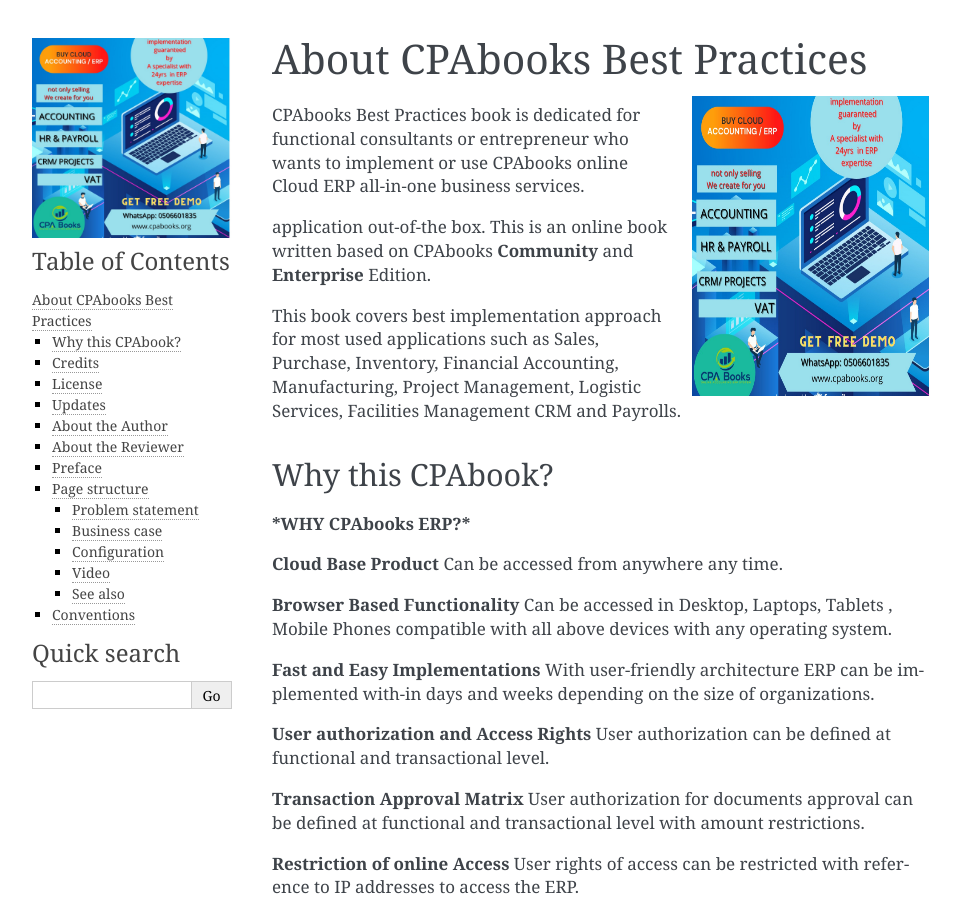
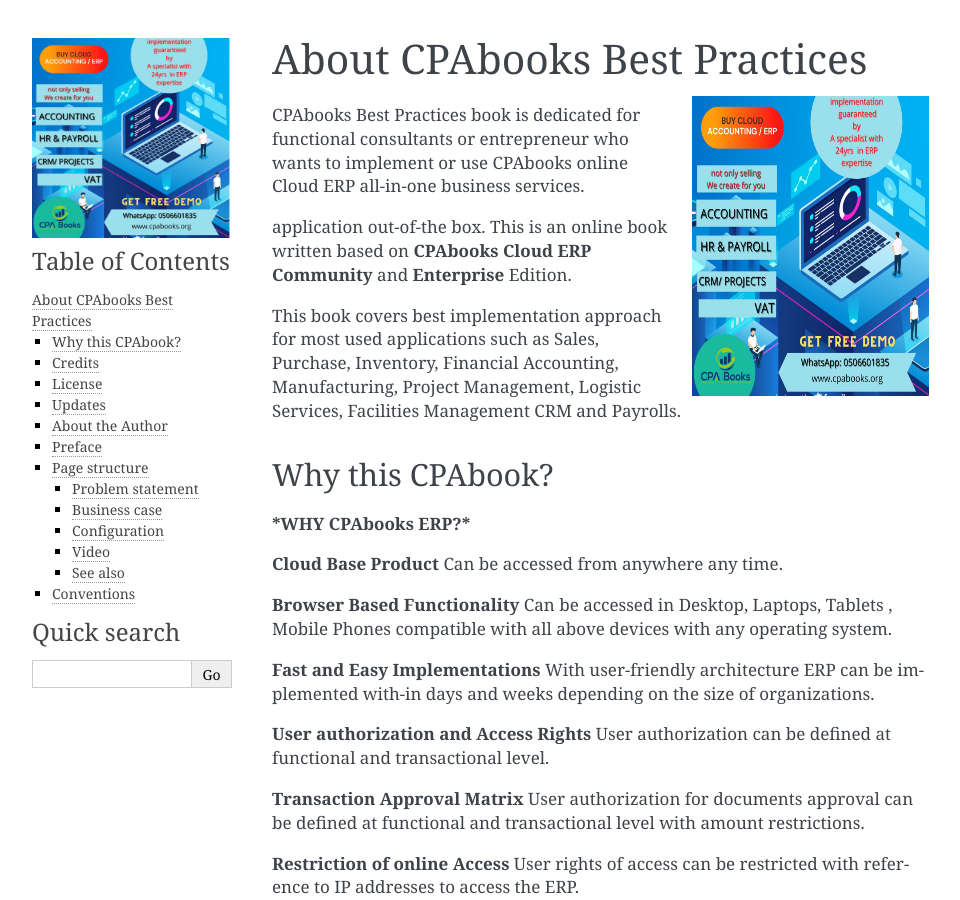
Before and after one commit to cpabooks/cpabooks-docs, a Sphinx documentation site: the page built from docs/about.rst, in a window 1280 px wide and 900 px high. Shown: the whole window, without its empty margins (148-1108 px from the left). Built offline with Sphinx 7.4.7, drawn with Linux system fonts in a browser that asks for light colours; pages that are not in the unit, such as notebooks, are missing from menus.

Commit message:
Update about.rst

```diff
--- a/docs/about.rst
+++ b/docs/about.rst
@@ -24,7 +24,7 @@
 CPAbooks Best Practices book is dedicated for functional consultants
 or entrepreneur who wants to implement or use CPAbooks online Cloud ERP all-in-one business services.
 
-application out-of-the box. This is an online book written based on CPAbooks
+application out-of-the box. This is an online book written based on **CPAbooks Cloud ERP**
 **Community** and **Enterprise** Edition.
 
 This book covers best implementation approach for most used applications
@@ -104,10 +104,6 @@
 
 Abdus Stm SENIOR FINANCE & BUSINESS PROFESSIONAL Over 24 years’ rich, cross-cultural experience in Global Multi-Million Dollar organizations with impressive success in Business strategic & financial planning, financial control, accounting functions, ERP Development & Implementations. During his professional and business career have had played various roles such as CEO, ERP Developent Project Manager, General Manager, Finance Manager, Senior officer, Chief Accountant, Managing Director Junior Accountant Financial Advisor and all across State of Qatar, Kingdom of Saudi Arabia, Bangladesh & United Arab Emirates (Abu Dhabi & Dubai) He worked with EMCOR UK (Plc) Qatar, EFS Facilities Services Saudi Arabia, Scholastica Group, Bangladesh, EFS Facilities Services Abu Dhabi, EFS Facilities Services Dubai, Al Ishraf Electrical Contracting LLC, Macrobert Associates FZE & CPAbooks IT Middle East.
 
-About the Reviewer
-==================
-
-
 
 Preface
 =======
```
